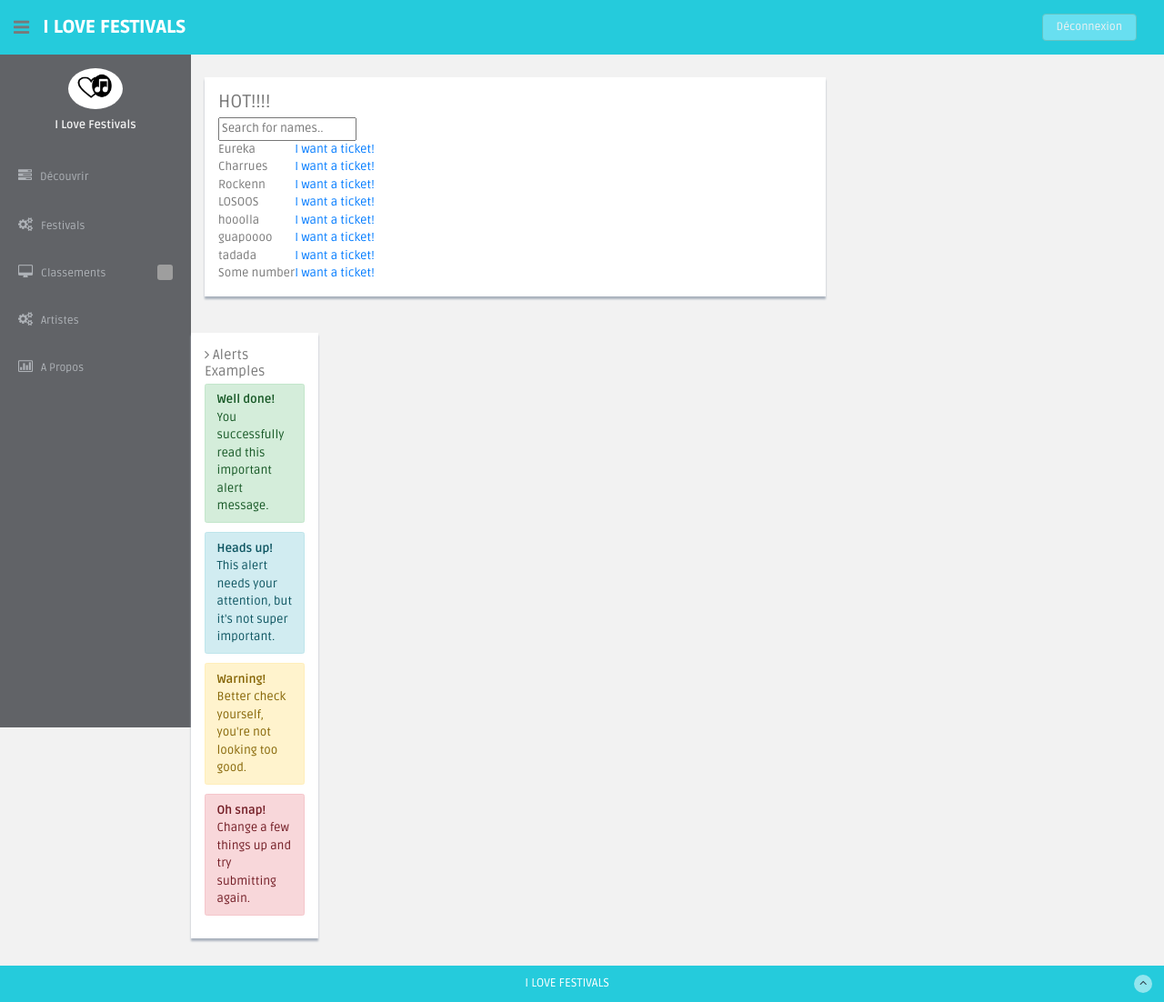
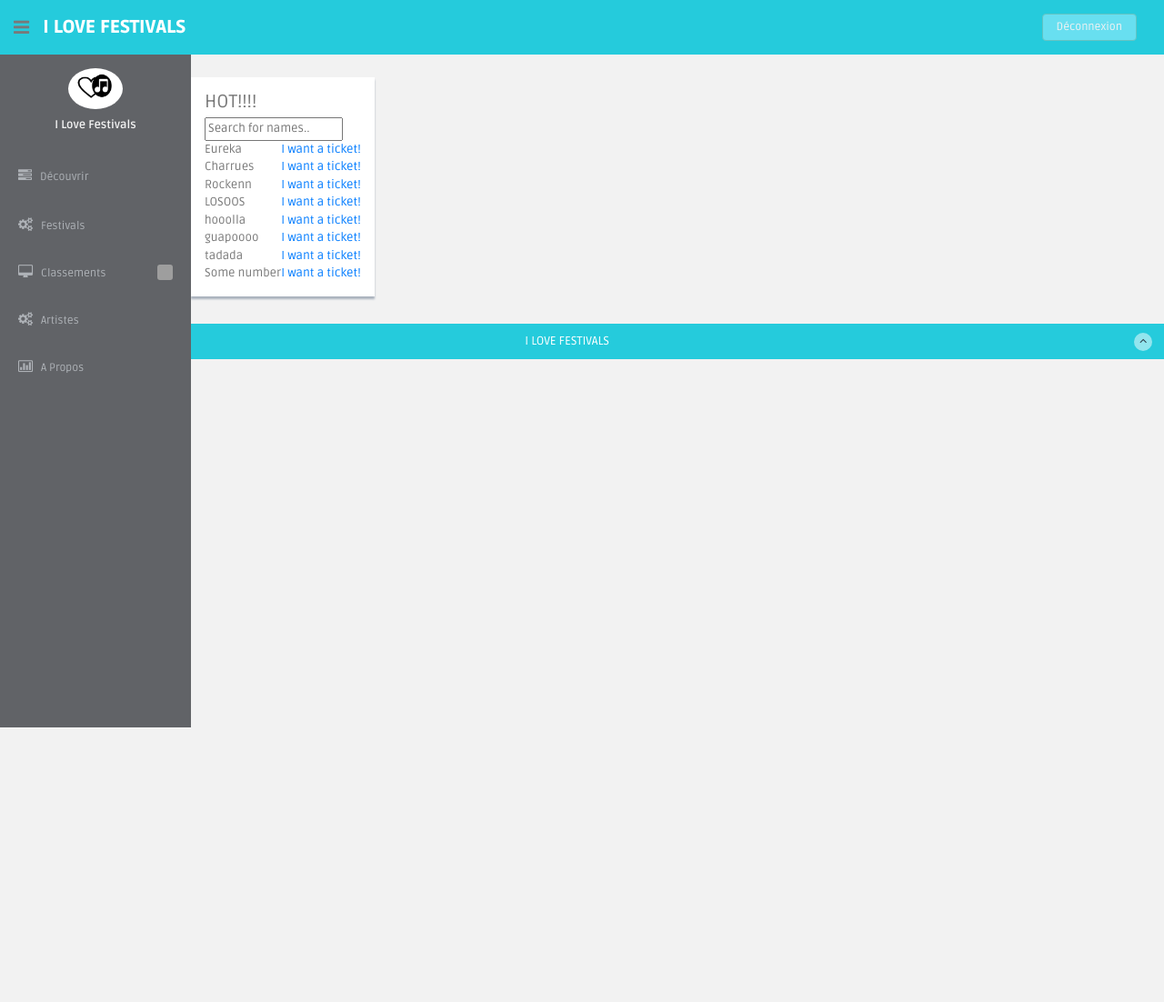
Before and after one commit to quent141/ilovefestival, a Flask app: page /decouverte/hot/ in a window 1280 px wide. Shown: the whole page at 91% size. After the commit the page ends 800 px from the top, so only its background shows below. Run offline with Flask 2, Linux system fonts and the light colour scheme; some libraries are stand-ins or nearby versions; grey boxes are pictures that could not be loaded.

Commit message:
Update hot.html

```diff
--- a/templates/hot.html
+++ b/templates/hot.html
@@ -144,7 +144,7 @@
       <section id="main-content">
           <section class="wrapper">
       		<div class="row mt">
-      			<div class="col-lg-8 col-md-8 col-sm-12">
+
       				<! -- BASIC PROGRESS BARS -->
               <div>
                 <div class="showback">
@@ -202,27 +202,12 @@
                       </td>
                   </tr>
         </table>
-     </div>
+
 </div>
 
-	</div><!-- /col-lg-6 -->
 
 
-      			<div class="row mt">
-      			<div class="col-lg-4 col-md-4 col-sm-12">
-      				<!-- ALERTS EXAMPLES -->
-      				<div class="showback">
-      					<h4><i class="fa fa-angle-right"></i> Alerts Examples</h4>
-							<div class="alert alert-success"><b>Well done!</b> You successfully read this important alert message.</div>
-							<div class="alert alert-info"><b>Heads up!</b> This alert needs your attention, but it's not super important.</div>
-							<div class="alert alert-warning"><b>Warning!</b> Better check yourself, you're not looking too good.</div>
-							<div class="alert alert-danger"><b>Oh snap!</b> Change a few things up and try submitting again.</div>
-      				</div><!-- /showback -->
-
-
-      			</div><!-- /col-lg-6 -->
-
-      		</div><!--/ row -->
+      </div><!--/ row -->
           </section><!--/wrapper -->
       </section><!-- /MAIN CONTENT -->
 
```
